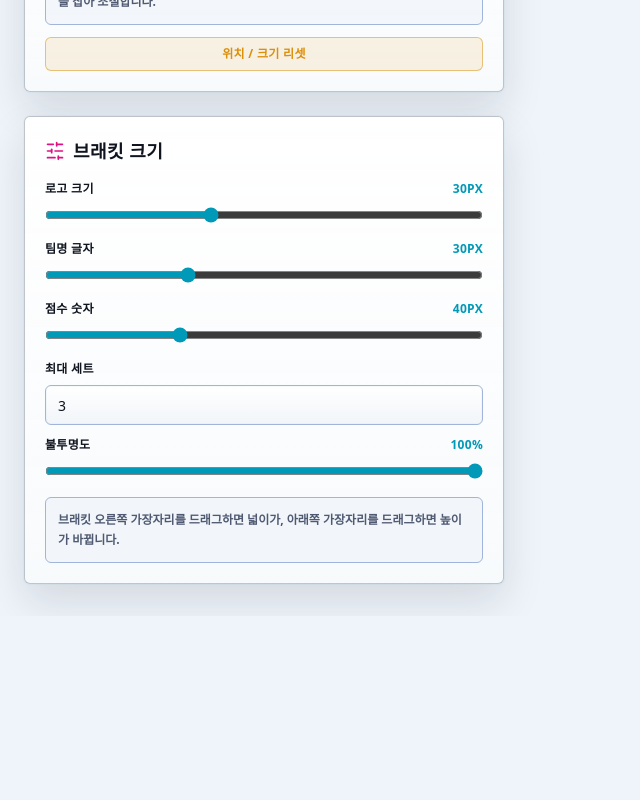
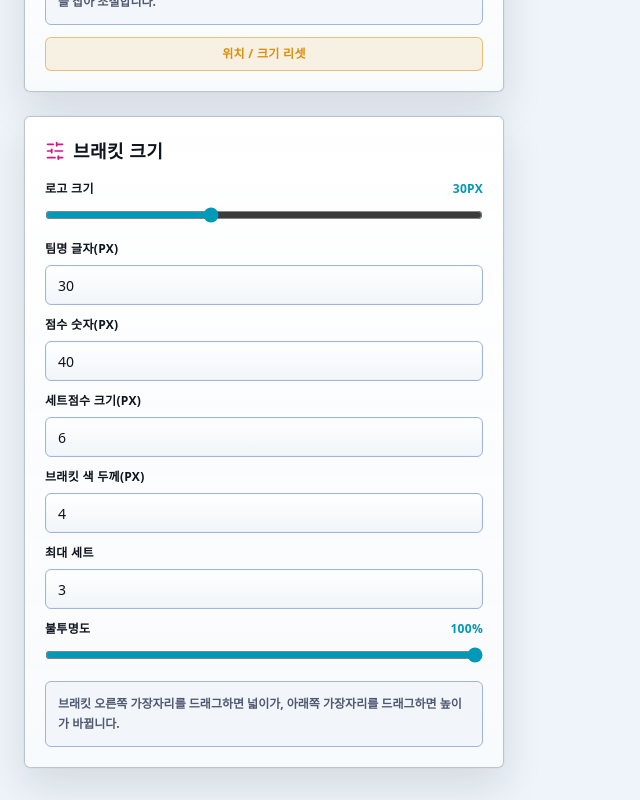
Before and after one commit to Byeolsae/Bracket-Arena, a Next.js app: page /scoreboard in a window 1280 px wide. Shown: the part 3977-4777 px from the top of the page, without its empty margins (0-640 px from the left). Before the commit the page ends 4593 px from the top, so only its background shows below. Built offline with nearby package versions, Linux system fonts and the light colour scheme; no server answers.

Commit message:
Expand scoreboard sizing controls

```diff
--- a/src/app/scoreboard/page.tsx
+++ b/src/app/scoreboard/page.tsx
@@ -124,6 +124,8 @@ type OverlaySettings = {
   logoSize: number;
   fontSize: number;
   scoreFontSize: number;
+  setScoreMarkerSize: number;
+  accentThickness: number;
   maxSetScore: number;
   fontFamily: FontFamily;
   overlayTheme: OverlayTheme;
@@ -172,6 +174,8 @@ const defaultSettings: OverlaySettings = {
   logoSize: 30,
   fontSize: 30,
   scoreFontSize: 40,
+  setScoreMarkerSize: 6,
+  accentThickness: 4,
   maxSetScore: 3,
   fontFamily: "sans",
   overlayTheme: "dark",
@@ -914,8 +918,8 @@ export default function ScoreboardPage() {
       const deltaY = (moveEvent.clientY - event.clientY) / metrics.scaleY;
       const widthDelta = resizeFromLeft ? -deltaX : resizeFromRight ? deltaX : 0;
       const heightDelta = resizeFromTop ? -deltaY : resizeFromBottom ? deltaY : 0;
-      const nextTeamWidth = Math.round(clamp(startTeamWidth + widthDelta, 80, 620));
-      const nextRowHeight = Math.round(clamp(startRowHeight + heightDelta, 24, 160));
+      const nextTeamWidth = Math.round(clamp(startTeamWidth + widthDelta, 1, 10000));
+      const nextRowHeight = Math.round(clamp(startRowHeight + heightDelta, 1, 10000));
       const nextWidth = nextTeamWidth + startScoreWidth;
       const xShift = resizeFromLeft ? startTeamWidth - nextTeamWidth : 0;
       const yShift = resizeFromTop ? startRowHeight - nextRowHeight : 0;
@@ -994,7 +998,7 @@ export default function ScoreboardPage() {
     const handlePointerMove = (moveEvent: PointerEvent) => {
       const deltaX = (moveEvent.clientX - event.clientX) / metrics.scaleX;
       const widthDelta = resizeFromLeft ? -deltaX : deltaX;
-      const nextScoreWidth = Math.round(clamp(startScoreWidth + widthDelta, 28, 220));
+      const nextScoreWidth = Math.round(clamp(startScoreWidth + widthDelta, 1, 10000));
       const nextWidth = targetTeam.teamWidth + nextScoreWidth;
       const xShift = resizeFromLeft ? startScoreWidth - nextScoreWidth : 0;
       const nextLeft = clamp(startLeft + xShift, 0, Math.max(0, metrics.width - nextWidth));
@@ -1700,8 +1704,26 @@ export default function ScoreboardPage() {
             </div>
             <div className="grid gap-3">
               <RangeField label="로고 크기" value={settings.logoSize} min={0} max={80} onChange={(value) => updateSetting("logoSize", value)} suffix="px" />
-              <RangeField label="팀명 글자" value={settings.fontSize} min={14} max={64} onChange={(value) => updateSetting("fontSize", value)} suffix="px" />
-              <RangeField label="점수 숫자" value={settings.scoreFontSize} min={16} max={96} onChange={(value) => updateSetting("scoreFontSize", value)} suffix="px" />
+              <NumberField
+                label="팀명 글자(px)"
+                value={settings.fontSize}
+                onChange={(value) => updateSetting("fontSize", Math.max(1, Math.floor(value)))}
+              />
+              <NumberField
+                label="점수 숫자(px)"
+                value={settings.scoreFontSize}
+                onChange={(value) => updateSetting("scoreFontSize", Math.max(1, Math.floor(value)))}
+              />
+              <NumberField
+                label="세트점수 크기(px)"
+                value={settings.setScoreMarkerSize ?? defaultSettings.setScoreMarkerSize}
+                onChange={(value) => updateSetting("setScoreMarkerSize", Math.max(0, Math.floor(value)))}
+              />
+              <NumberField
+                label="브래킷 색 두께(px)"
+                value={settings.accentThickness ?? defaultSettings.accentThickness}
+                onChange={(value) => updateSetting("accentThickness", Math.max(0, Math.floor(value)))}
+              />
               <NumberField
                 label="최대 세트"
                 value={settings.maxSetScore}
@@ -2031,6 +2053,7 @@ function SplitTeamBracket({
         <SetScoreMarkers
           setScore={team.setScore}
           maxSetScore={settings.maxSetScore}
+          markerSize={settings.setScoreMarkerSize ?? defaultSettings.setScoreMarkerSize}
           edge={team.setScoreEdge}
           align={team.setScoreAlign}
         />
@@ -2193,18 +2216,22 @@ function TeamCell({
         : "justify-start";
   const logoFirst = team.logoSide === "left";
   const logoSize = Math.min(settings.logoSize, Math.max(0, size.rowHeight - 8));
+  const accentThickness = settings.accentThickness ?? defaultSettings.accentThickness;
   const teamCell = (
     <div
       key="team"
       className={[
         "flex min-w-0 items-center gap-2 px-3",
         teamThemeClass,
-        justifyClass,
-        accentRight ? "border-r-4" : "border-l-4"
+        justifyClass
       ].join(" ")}
       style={{
         height: size.rowHeight,
+        borderLeftStyle: accentRight || accentThickness <= 0 ? undefined : "solid",
+        borderLeftWidth: accentRight ? undefined : accentThickness,
         borderLeftColor: accentRight ? undefined : accentColor,
+        borderRightStyle: !accentRight || accentThickness <= 0 ? undefined : "solid",
+        borderRightWidth: accentRight ? accentThickness : undefined,
         borderRightColor: accentRight ? accentColor : undefined,
         color: textColor
       }}
@@ -2265,16 +2292,20 @@ function ScoreCell({
 function SetScoreMarkers({
   setScore,
   maxSetScore,
+  markerSize,
   edge,
   align
 }: {
   setScore: number;
   maxSetScore: number;
+  markerSize: number;
   edge: SetScoreEdge;
   align: SetScoreAlign;
 }) {
-  const markerCount = clamp(Math.floor(maxSetScore), 1, 20);
+  const markerCount = Math.max(1, Math.floor(maxSetScore));
   const filledCount = clamp(Math.floor(setScore), 0, markerCount);
+  const size = Math.max(0, markerSize);
+  const offset = size + 5;
   const alignClass =
     align === "center"
       ? "left-1/2 -translate-x-1/2 justify-center"
@@ -2285,10 +2316,14 @@ function SetScoreMarkers({
   return (
     <div
       className={[
-        "pointer-events-none absolute z-20 flex h-2 items-center gap-1",
-        edge === "top" ? "-top-3" : "-bottom-3",
+        "pointer-events-none absolute z-20 flex items-center gap-1",
         alignClass
       ].join(" ")}
+      style={{
+        height: size,
+        top: edge === "top" ? -offset : undefined,
+        bottom: edge === "bottom" ? -offset : undefined
+      }}
       aria-label={`세트점수 ${filledCount}`}
     >
       {Array.from({ length: markerCount }).map((_, index) => (
@@ -2298,6 +2333,7 @@ function SetScoreMarkers({
             "h-1.5 w-1.5 rounded-full border border-white/70 shadow-[0_0_5px_rgba(255,255,255,0.35)]",
             index < filledCount ? "bg-gold" : "bg-slate-950/80"
           ].join(" ")}
+          style={{ width: size, height: size }}
         />
       ))}
     </div>
```
